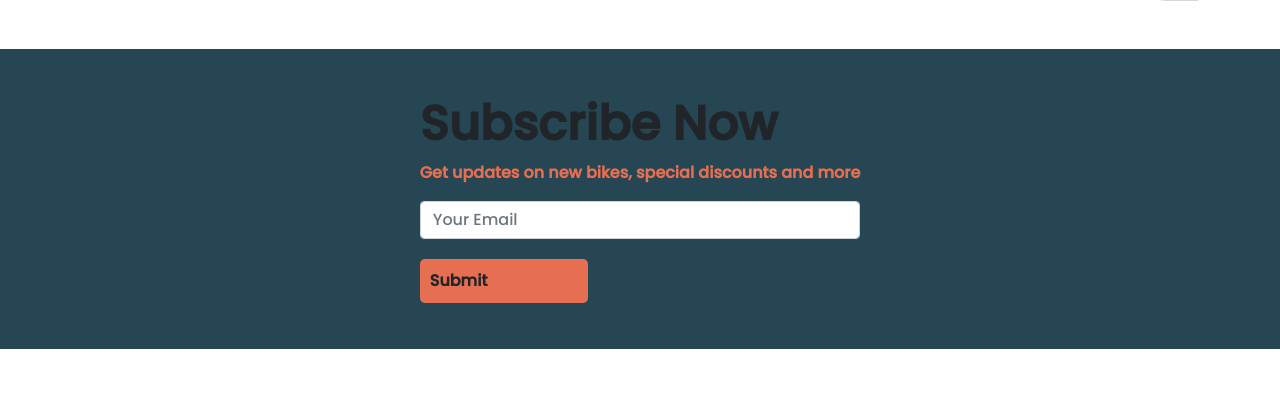
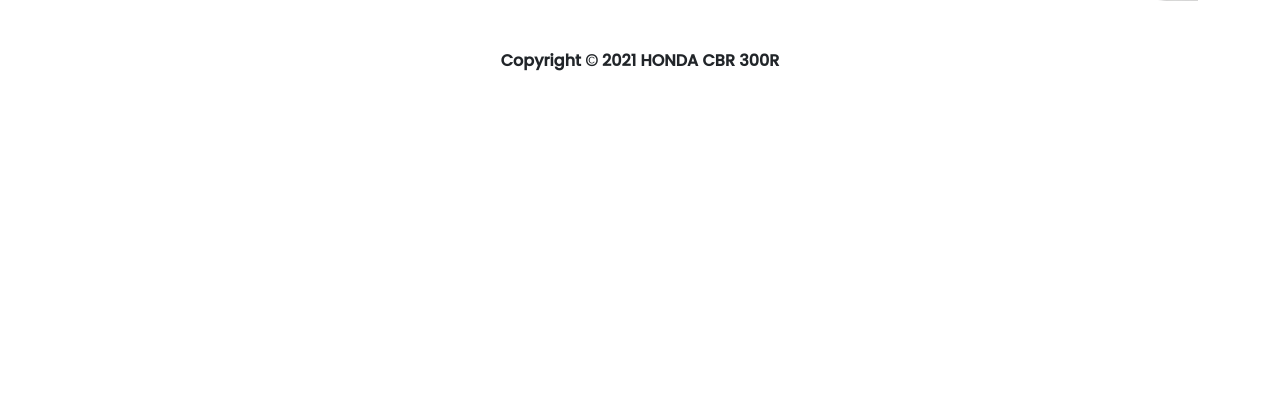
Before and after one commit to shakhawat07/honda-cbr-bootstrap-assignment-shakhawat07, a plain HTML site: page index.html in a window 1280 px wide. Shown: the part 3371-3765 px from the top of the page. After the commit the page ends 3492 px from the top, so only its background shows below. Drawn offline with nearby package versions, Linux system fonts and the light colour scheme.

```diff
--- a/index.html
+++ b/index.html
@@ -329,18 +329,7 @@
             </div>
         </section>
 
-        <!-- subscribes  -->
-        <section style="height: 300px;" id="subscribe"
-            class="container-fluid honda-bg-header d-flex justify-content-center align-items-center my-5">
-            <div>
-                <h1 class="fw-bold" style="font-size: 3rem;">Subscribe Now</h1>
-                <p style="color: #E76F51
-                ;" class="fw-bold mb-3">Get updates on new bikes, special discounts and more</p>
-                <input class="form-control" type="text" placeholder="Your Email">
 
-                <div class="honda-btn-purchase">Submit</div>
-            </div>
-        </section>
 
     </main>
     <!-- footer  -->
```
